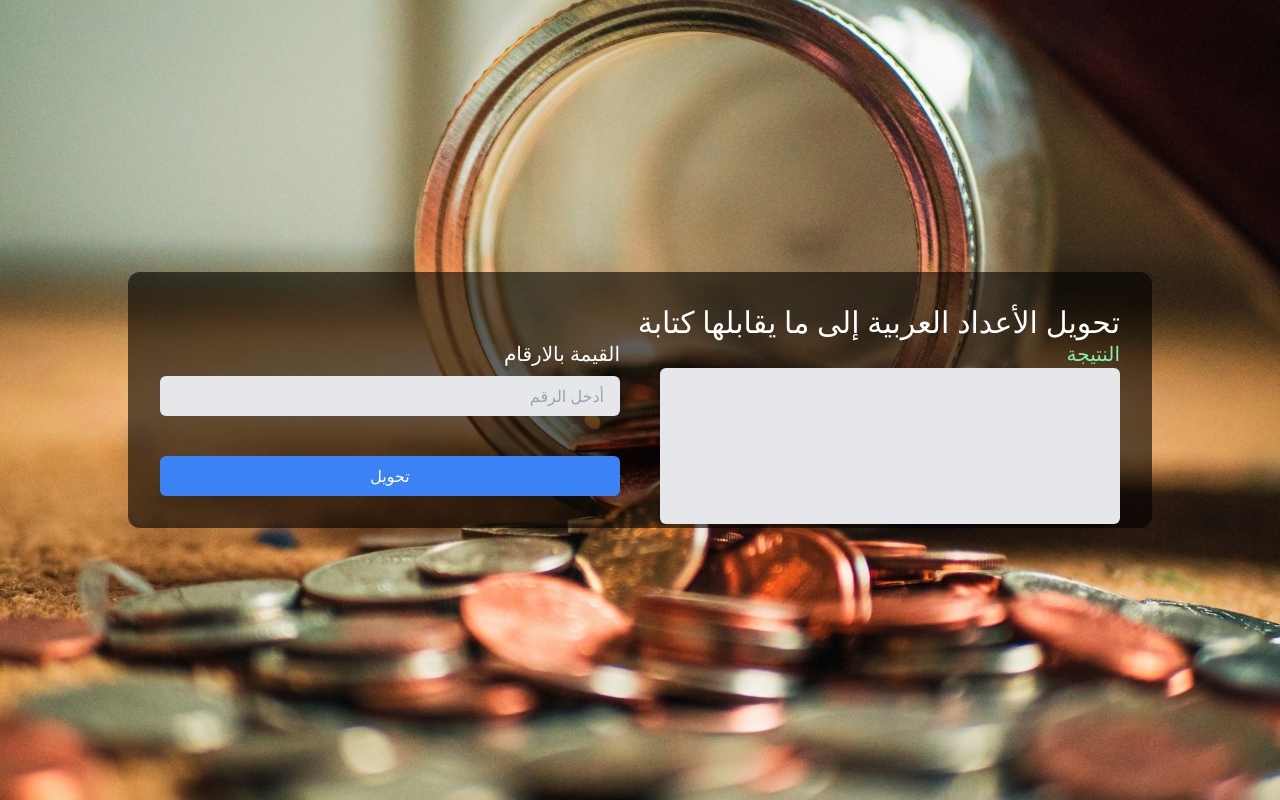
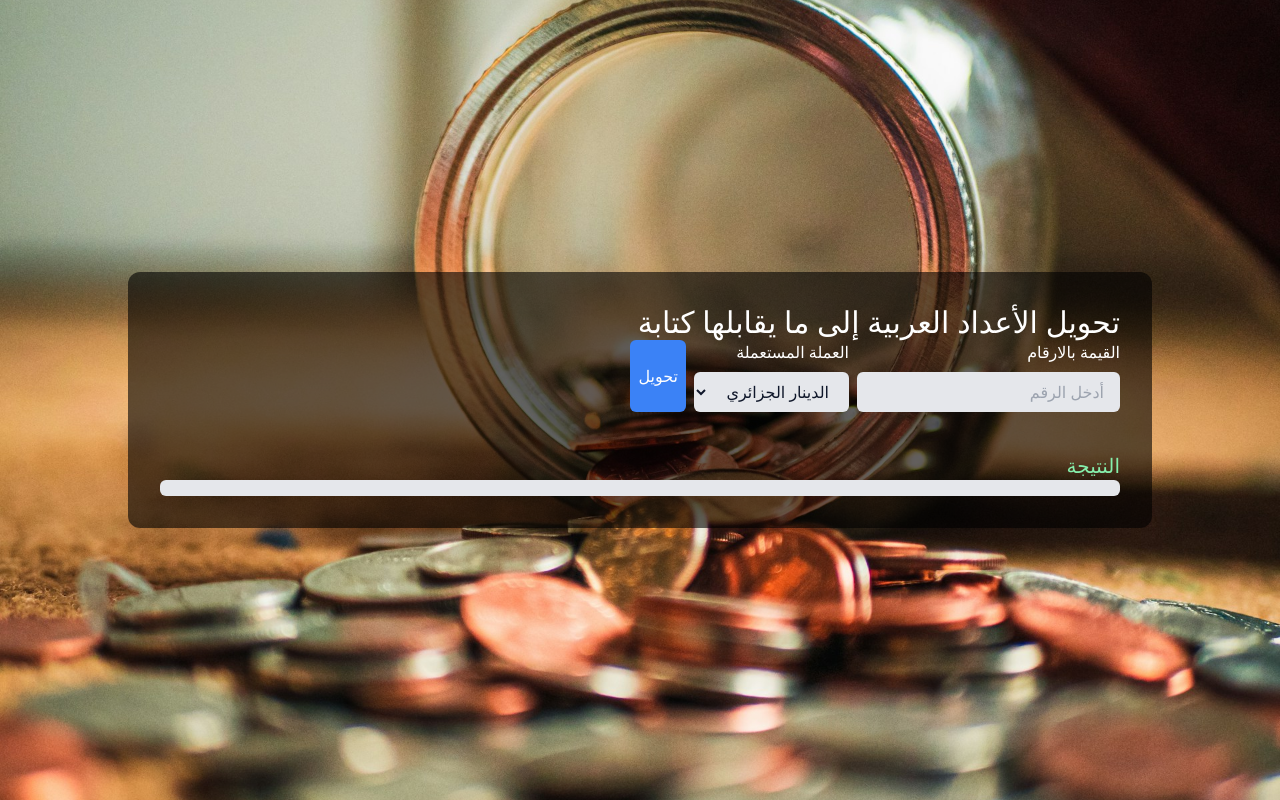
Before and after one commit to nabirudesu/Smart_number_transcript_conversion, a React (Create React App) app in the folder frontend/: page / in a window 1280 px wide. Built offline with nearby package versions, Linux system fonts and the light colour scheme.

Commit message:
adding the number_workds endpoint to the front and centime to dzd conversion

```diff
--- a/frontend/src/App.jsx
+++ b/frontend/src/App.jsx
@@ -1,5 +1,5 @@
 import './App.css';
-import CalculateForm from './components/CalculateForm.tsx';
+import CalculateForm from './components/CalculateForm.jsx';
 
 function App() {
   return (
--- /dev/null
+++ b/frontend/src/components/CalculateForm.jsx
@@ -0,0 +1,109 @@
+import { useFormik } from 'formik';
+import { useState,useEffect } from 'react';
+import React from 'react';
+import * as Yup from 'yup';
+
+const CalculateForm = () => {
+  const [dinarNumber, setDinarNumber] = useState(0)
+  const [currency, setCurrency] = useState("Dinar")
+  const [dinarWords, setDinarWords] = useState('')
+  const formSchema = Yup.object().shape({
+    number: Yup.number().min(0, 'يجب ان تكون القيمة اعلى من الصفر').required(" ادخل المبلغ"),
+    currency: Yup.string()
+    });
+  const formik = useFormik({
+    initialValues: {
+      number: undefined,
+    },
+    validationSchema: formSchema,
+    onSubmit: async (values) => {
+      let NumberSubmitted = 0
+      console.log(values)
+      // here we return the dinarTextValue
+      if (values.currency == "Dinar"){
+        NumberSubmitted= values.number
+        console.log(NumberSubmitted)
+      } else {NumberSubmitted= values.number/100}
+      const response =  await fetch('http://127.0.0.1:5000/number_to_words',{
+      method: 'POST',
+      mode:'cors',
+      body: JSON.stringify({
+        'number': NumberSubmitted,
+      }),
+      headers:{'content-type':'application/json; charset=UTF-8'},
+      }).then((response) => response.json()).then((data) => data.transcription)
+      setDinarWords(response)
+      console.log(response)
+    }
+  });
+
+  const Result = () => (
+    <div className='w-full'>
+      <h1 dir='rtl' className='text-xl text-green-300'>
+        النتيجة
+      </h1>
+      <div className='bg-gray-200 text-slate-900 color-slate-900 py-2 rounded-md h-full'>
+        <p dir='rtl' className='text-xl'>
+          {/* display the value rended from the backend dinar_number_to_arabic_words */}
+          {dinarWords}
+        </p>
+      </div>
+    </div>
+  );
+  return (
+    <section className='bg-opacity-60 lg:w-4/5 w-4/5 bg-black p-8 rounded-xl '>
+      <h1 dir='rtl' className='text-3xl text-white'>
+      تحويل الأعداد العربية إلى ما يقابلها كتابة
+      </h1>
+      <div className='flex justify-center gap-10 flex-col'>
+        <div className='flex flex-col gap-10 w-full '>
+          <form className='flex flex-row-reverse gap-2' onSubmit={formik.handleSubmit}>
+            <div className='flex flex-col gap-2'>
+              <label dir='rtl' htmlFor='number' className='text-l '>
+                القيمة بالارقام
+              </label>
+              <input
+                dir='rtl'
+                id='number'
+                type='number'
+                className='bg-gray-200 text-slate-900 color-slate-900 px-4 py-2 rounded-md outline-none'
+                placeholder='أدخل الرقم'
+                onChange={formik.handleChange}
+                value={formik.values.number}
+                onBlur={formik.handleBlur}
+                />
+            </div>
+            <div className='flex flex-col gap-2'>
+              <label dir='rtl' htmlFor='number' className='text-l '>
+                العملة المستعملة
+              </label>
+              <select
+                dir='rtl'
+                id='Currency'
+                name = 'Currency'
+                type='number'
+                className='bg-gray-200 text-slate-900 color-slate-900 px-4 py-2 rounded-md outline-none'
+                value={currency}
+                onChange={e => setCurrency(e.target.value)}
+                >
+                <option value="Dinar">الدينار الجزائري</option>
+                <option value="Centime">السنتيم</option>
+              </select>
+            </div>
+              {formik.errors.number && (
+                <p dir='rtl' className='text-red-500 text-sm'>
+                  {formik.errors.number}
+                </p>
+              )}
+            <button dir='rtl' type="submit" className='bg-blue-500 text-white px-2 py-1 rounded-md hover:bg-blue-400 transition-colors'>
+              تحويل
+            </button>
+          </form>
+        </div>
+        <Result />
+      </div>
+    </section>
+  );
+};
+
+export default CalculateForm;
--- a/frontend/src/components/CalculateForm.tsx
+++ /dev/null
@@ -1,71 +0,0 @@
-import { useFormik } from 'formik';
-import React from 'react';
-import * as Yup from 'yup';
-
-const CalculateForm = () => {
-  const formSchema = Yup.object().shape({
-    number: Yup.number().min(0, 'يجب ان تكون القيمة اعلى من الصفر'),
-  });
-
-  const formik = useFormik({
-    initialValues: {
-      number: '',
-    },
-    validationSchema: formSchema,
-    onSubmit: (values) => {
-      console.log(values);
-    },
-  });
-
-  const Result = () => (
-    <div className='w-full'>
-      <h1 dir='rtl' className='text-xl text-green-300'>
-        النتيجة
-      </h1>
-      <div className='bg-gray-200 text-slate-900 color-slate-900 py-2 rounded-md h-full'>
-        <p dir='rtl' className='text-xl '>
-          {/* display the value rended from the backend dinar_number_to_arabic_words */}
-          {formik.values.number}
-        </p>
-      </div>
-    </div>
-  );
-
-  return (
-    <section className='bg-opacity-60 lg:w-4/5 w-4/5 bg-black p-8 rounded-xl '>
-      <h1 dir='rtl' className='text-3xl text-white'>
-      تحويل الأعداد العربية إلى ما يقابلها كتابة
-      </h1>
-      <div className='flex  justify-center gap-10 flex-row'>
-        <div className='flex flex-col gap-10 w-full '>
-          <form className='flex flex-col gap-2' onSubmit={formik.handleSubmit}>
-            <label dir='rtl' htmlFor='number' className='text-xl '>
-              القيمة بالارقام
-            </label>
-            <input
-              dir='rtl'
-              name='number'
-              type='number'
-              className='bg-gray-200 text-slate-900 color-slate-900 px-4 py-2 rounded-md outline-none'
-              placeholder='أدخل الرقم'
-              onChange={formik.handleChange}
-              value={formik.values.number}
-              onBlur={formik.handleBlur}
-            />
-            {formik.errors.number && (
-              <p dir='rtl' className='text-red-500 text-sm'>
-                {formik.errors.number}
-              </p>
-            )}
-          </form>
-          <button dir='rtl' className='bg-blue-500 text-white px-4 py-2 rounded-md hover:bg-blue-400 transition-colors'>
-            تحويل
-          </button>
-        </div>
-        <Result />
-      </div>
-    </section>
-  );
-};
-
-export default CalculateForm;
```
